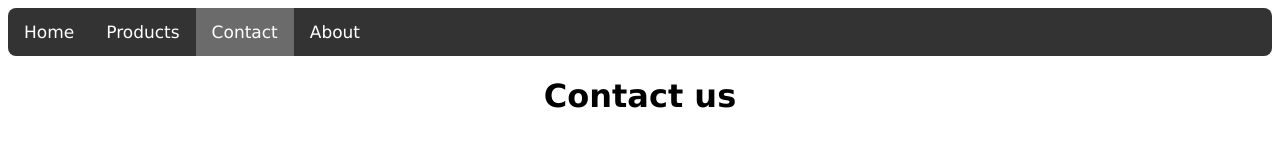
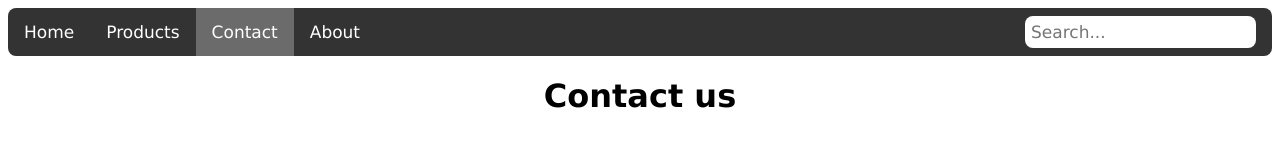
Before and after one commit to OliveArchLinux/test-website, a plain HTML site: page contact.html in a window 1280 px wide. Drawn offline with Linux system fonts and the light colour scheme.

Commit message:
Update contact.html

```diff
--- a/contact.html
+++ b/contact.html
@@ -17,6 +17,7 @@
         <a href="products.html">Products</a>
         <a class="active" href="contact.html">Contact</a>
         <a href="about.html">About</a>
+        <input type="text" placeholder="Search...">
       </div>
       <h1 style="text-align: center;">Contact us</h1>
 </body>
```
